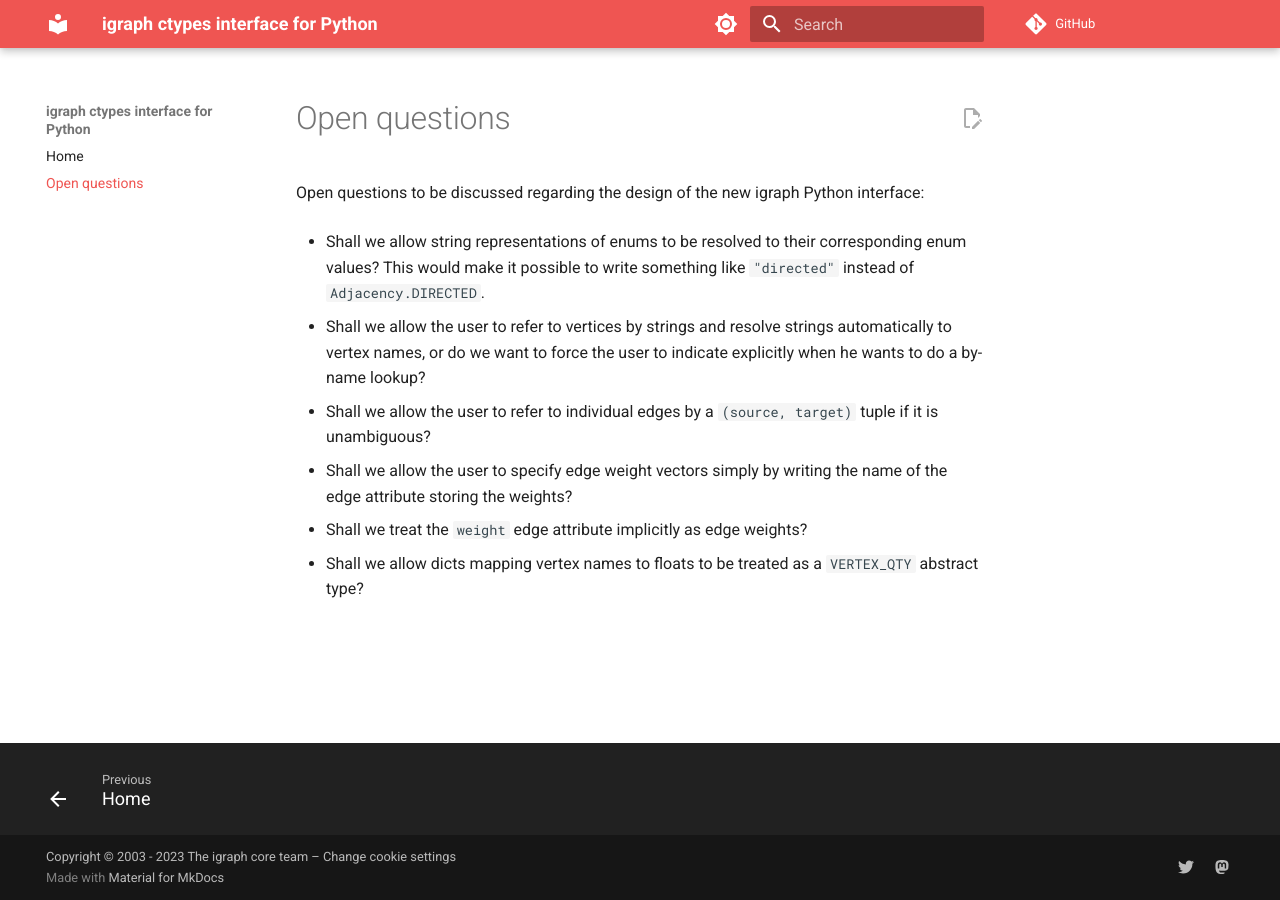
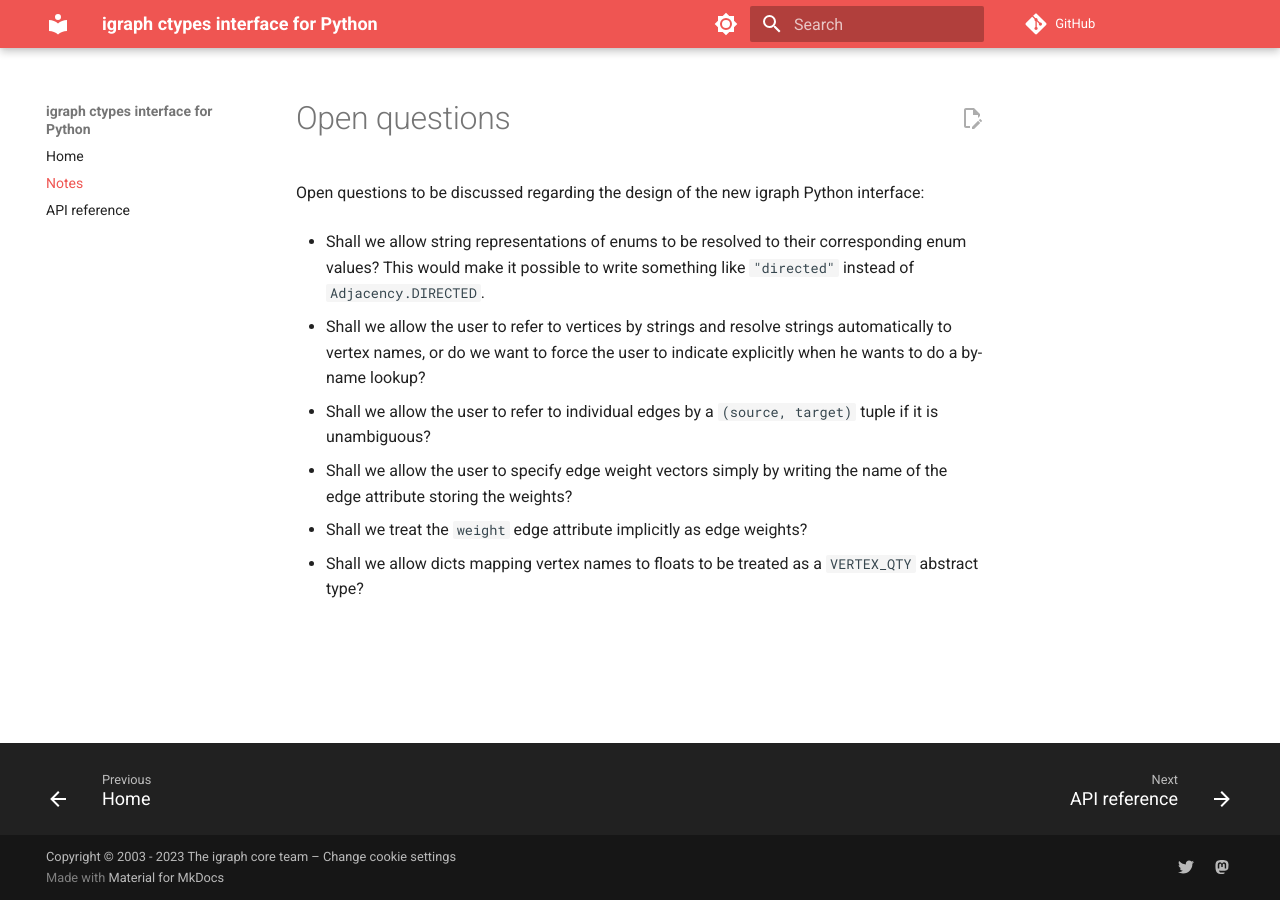
Before and after one commit to igraph/python-igraph-ctypes, an MkDocs documentation site: the page built from docs/notes.md, in a window 1280 px wide. Built offline with MkDocs 1.6.1 and Material for MkDocs 9.7.7, drawn with Linux system fonts in a browser that asks for light colours; comment, search, counter and statistics services are not loaded.

Commit message:
feat: added mkdocstrings for generating API docs

```diff
--- a/mkdocs.yml
+++ b/mkdocs.yml
@@ -1,6 +1,11 @@
 site_name: igraph ctypes interface for Python
 repo_url: https://github.com/igraph/python-igraph-ctypes
 # repo_name: igraph/python-igraph-ctypes
+
+nav:
+  - Home: index.md
+  - Notes: notes.md
+  - API reference: reference.md
 
 theme:
   name: material
@@ -46,3 +51,7 @@
 copyright: >
   Copyright &copy; 2003 - 2023 The igraph core team –
   <a href="#__consent">Change cookie settings</a>
+
+plugins:
+  - search
+  - mkdocstrings
--- a/pyproject.toml
+++ b/pyproject.toml
@@ -19,6 +19,7 @@
 
 [tool.poetry.group.doc.dependencies]
 mkdocs-material = "^9.1.21"
+mkdocstrings = { version = "^0.22.0", extras = ["python"] }
 
 [tool.poetry-dynamic-versioning]
 enable = true
```
Also changed, not shown: docs/reference.md (added, +3 -0 lines), docs/notes.md (renamed from docs/NOTES.md), 2 other files.
